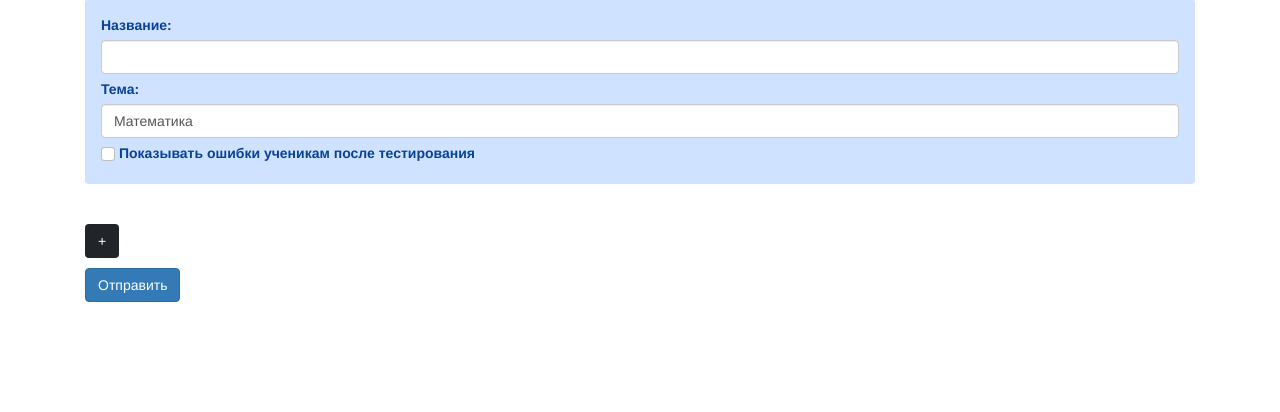
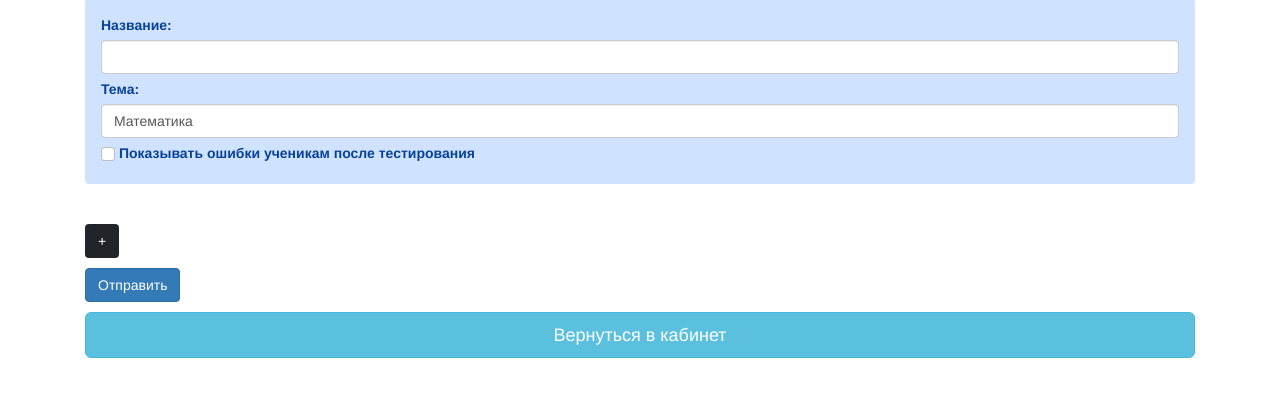
Before and after one commit to ZinixZay/Testing-Site-LMS, a Flask app: template templates/add_variant.html in a window 1280 px wide. Shown: the part 103-515 px from the top of the page. Run offline with Flask 3, Linux system fonts and the light colour scheme; the template is opened without the code that fills it: values that come from a table or form of the project are taken from there, others are empty; some libraries are stand-ins or nearby versions.

Commit message:
navigation improved

```diff
--- a/templates/add_variant.html
+++ b/templates/add_variant.html
@@ -78,4 +78,5 @@
         <p><button type="button" class="btn btn-dark" onclick="addTask()">+</button></p>
         <p>{{ form.submit(type="submit", class="btn btn-primary") }}</p>
     </form>
+    <a type="button" href="/" class="btn btn-info center-block btn-lg">Вернуться в кабинет</a>
 {% endblock %}
--- a/templates/cabinet.html
+++ b/templates/cabinet.html
@@ -9,6 +9,7 @@
   </div>
   {% if user.role == "teacher" %}
   <a type="button" href="/variants" class="btn btn-info center-block btn-lg">Мои варианты</a>
+  <a type="button" href="/add_variant" class="btn btn-info center-block btn-lg">Добавить вариант</a>
   {% else %}
   <a type="button" class="btn btn-info center-block btn-lg">Мои ответы</a>
   {% endif%}
--- a/templates/variants.html
+++ b/templates/variants.html
@@ -6,4 +6,5 @@
     {{ form.variant.label }}
     {{ form.variant }}
 </form>
+<a type="button" href="/" class="btn btn-info center-block btn-lg">Вернуться в кабинет</a>
 {% endblock %}
```
